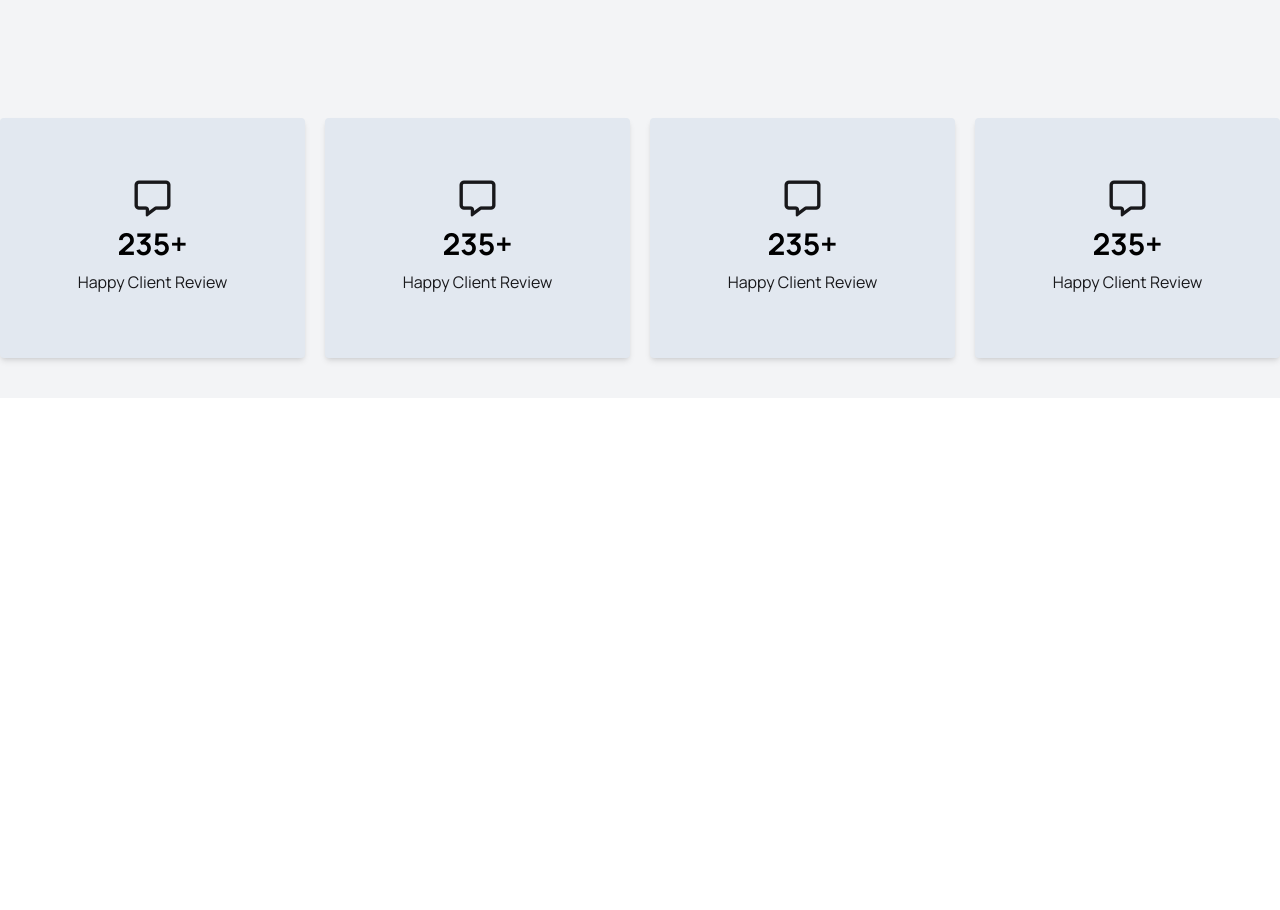
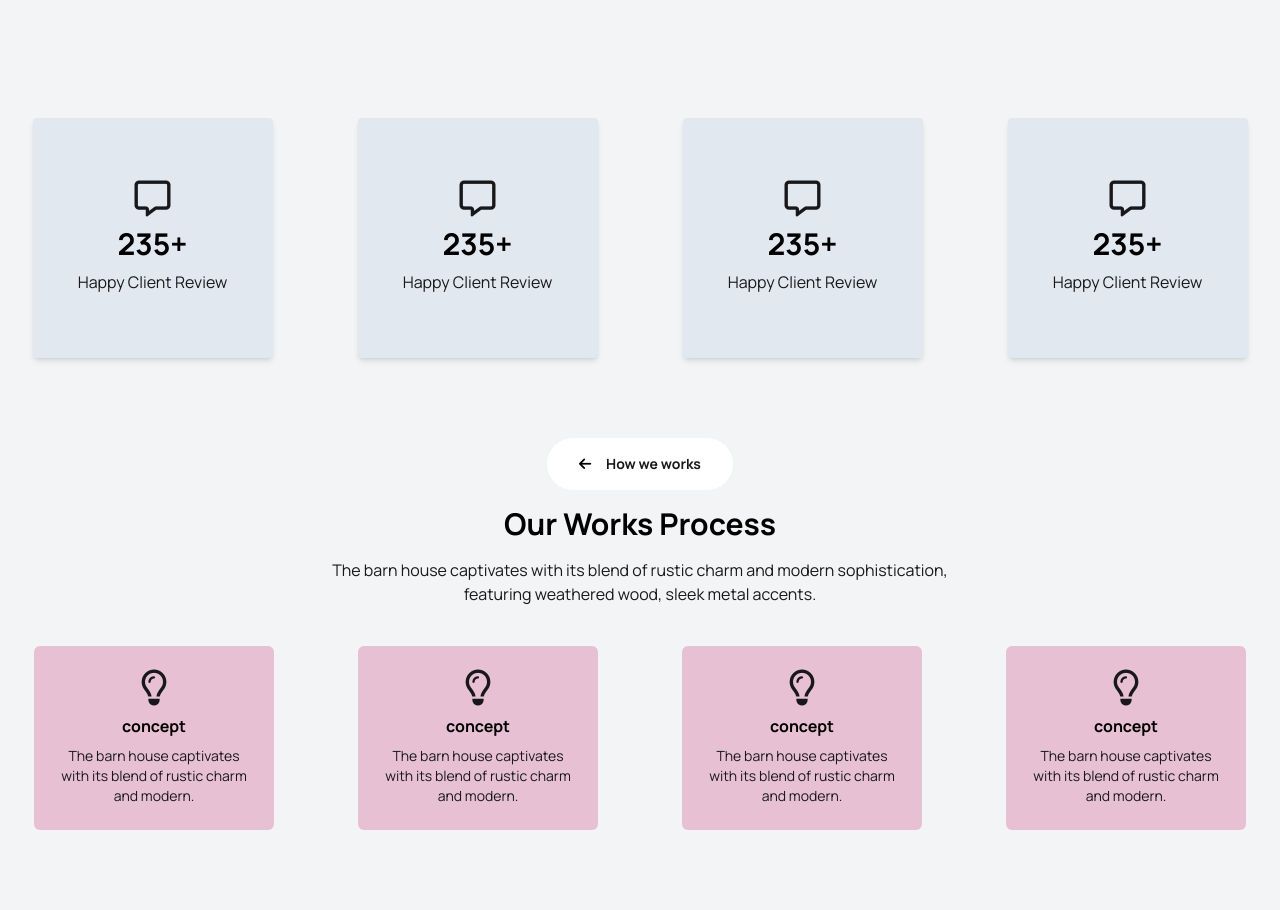
Before and after one commit to mohammadmostofa/tailwind-and-daisyUI-project-three, a plain HTML site: page index.html in a window 1280 px wide. Shown: the part 1611-2521 px from the top of the page. Before the commit the page ends 2009 px from the top, so only its background shows below. Drawn offline with nearby package versions, Linux system fonts and the light colour scheme.

Commit message:
added in  work box section done

```diff
--- a/index.html
+++ b/index.html
@@ -164,14 +164,18 @@
 
         <!-- About text content start-->
         <div>
-          <img class="-ml-8" src="images/Vector.png" alt="">
+          <div class="text-center sm:text-left md:text-left lg:text-left xl:text-left ">
+
+            <img class="-ml-8" src="images/Vector.png" alt="">
           <br>
-          <button class="py-4 px-6 bg-white rounded-full text-center text-sm font-bold"><a href="#"> <i class="fa-solid fa-arrow-left text-black mr-3 "></i> </a>About Us</button>
+          <button class="py-4 px-6  bg-white rounded-full text-center text-sm font-bold"><a href="#"> <i class="fa-solid fa-arrow-left text-black mr-3 "></i> </a>About Us</button>
           <br><br>
-          <h2 class="text-4xl sm:xl font-manrope font-bold ">We design thoughtful, <br> liveable spaces</h2>
+          <h2 class="text-4xl sm:xl s font-manrope font-bold ">We design thoughtful, <br> liveable spaces</h2>
           <br>
           <p>The barn house captivates with its blend of rustic charm and
             modern sophistication, featuring weathered wood, sleek metal accents.</p>
+
+          </div>
 
            <br>
           <!-- Commercial container -->
@@ -232,10 +236,10 @@
       <div class="container mx-auto">
 
         <!-- count container start -->
-     <div class="grid grid-cols-1 md:grid-cols-3  lg:grid-cols-4 justify-center items-center text-center  gap-5  ">
+     <div class="grid grid-cols-1 md:grid-cols-3  lg:grid-cols-4 justify-items-center text-center  gap-5  ">
 
     <!-- count-box-one -->
-     <div class=" flex flex-col justify-center items-center text-center bg-slate-200 h-60  shadow-md rounded-sm ">
+     <div class=" flex flex-col justify-center items-center text-center bg-slate-200 w-60 h-60  shadow-md rounded-sm ">
 
       <a href=""><i class="fa-regular fa-message text-4xl"></i></a>
       <h3 class="text-3xl text-black font-bold py-2">235+</h3>
@@ -243,7 +247,7 @@
 
      </div>
     <!-- count-box-two -->
-     <div class=" flex flex-col justify-center items-center text-center bg-slate-200  h-60 shadow-md rounded-sm ">
+     <div class=" flex flex-col justify-center items-center text-center bg-slate-200  w-60 h-60 shadow-md rounded-sm ">
 
       <a href=""><i class="fa-regular fa-message text-4xl"></i></a>
       <h3 class="text-3xl text-black font-bold py-2">235+</h3>
@@ -251,7 +255,7 @@
 
      </div>
     <!-- count-box-three-->
-     <div class=" flex flex-col justify-center items-center text-center bg-slate-200 h-60 shadow-md rounded-sm">
+     <div class=" flex flex-col justify-center items-center text-center bg-slate-200 w-60 h-60 shadow-md rounded-sm">
 
       <a href=""><i class="fa-regular fa-message text-4xl"></i></a>
       <h3 class="text-3xl text-black font-bold py-2">235+</h3>
@@ -259,7 +263,7 @@
 
      </div>
     <!-- count-box-four -->
-     <div class=" flex flex-col justify-center items-center text-center bg-slate-200   h-60 shadow-md rounded-sm">
+     <div class=" flex flex-col justify-center items-center text-center bg-slate-200 w-60  h-60 shadow-md rounded-sm">
 
       <a href=""><i class="fa-regular fa-message text-4xl"></i></a>
       <h3 class="text-3xl text-black font-bold py-2">235+</h3>
@@ -273,9 +277,63 @@
       </div>
 
     </section>
-  <!-- count box section end -->
+      <!-- count box section end -->
 
+      <!-- work box section start -->
+      <section class="bg-gray-100 py-10">
 
+        <div class="container mx-auto ">
+
+          <div class="text-center space-y-4">
+
+              <button class="py-4 px-8  bg-white rounded-full text-center text-sm font-bold"><a href="#"> <i class="fa-solid fa-arrow-left text-black mr-3 "></i> </a>How we works</button>
+
+              <h3 class="font-bold text-3xl text-black">Our Works Process</h3>
+              <p class="">The barn house captivates with its blend of rustic charm and modern sophistication, <br> featuring weathered wood, sleek metal accents.</p>
+
+          </div>
+
+          <div class="grid grid-cols-1  md:grid-cols-3 lg:grid-cols-4 gap-4 justify-items-center py-10">
+
+           <!-- work box-one -->
+           <div class="flex flex-col justify-center items-center text-center w-60 p-6  bg-[#E7C1D3] rounded-md">
+            <i class="fa-regular fa-lightbulb text-4xl "></i>
+            <h4 class="text-black font-bold tex-2xl py-2">concept</h4>
+
+            <p class="text-sm ">The barn house captivates with its blend of rustic charm and modern.</p>
+
+           </div>
+           <!-- work box-two -->
+           <div class="flex flex-col justify-center items-center text-center w-60 p-6  bg-[#E7C1D3] rounded-md">
+            <i class="fa-regular fa-lightbulb text-4xl "></i>
+            <h4 class="text-black font-bold tex-2xl py-2">concept</h4>
+
+            <p class="text-sm ">The barn house captivates with its blend of rustic charm and modern.</p>
+
+           </div>
+           <!-- work box-three-->
+           <div class="flex flex-col justify-center items-center text-center w-60 p-6  bg-[#E7C1D3] rounded-md">
+            <i class="fa-regular fa-lightbulb text-4xl "></i>
+            <h4 class="text-black font-bold tex-2xl py-2">concept</h4>
+
+            <p class="text-sm ">The barn house captivates with its blend of rustic charm and modern.</p>
+
+           </div>
+           <!-- work box-four-->
+           <div class="flex flex-col justify-center items-center text-center w-60 p-6  bg-[#E7C1D3] rounded-md">
+            <i class="fa-regular fa-lightbulb text-4xl "></i>
+            <h4 class="text-black font-bold tex-2xl py-2">concept</h4>
+
+            <p class="text-sm ">The barn house captivates with its blend of rustic charm and modern.</p>
+
+           </div>
+
+        </div>
+
+        </div>
+
+      </section>
+      <!-- work box section start -->
 
   </main>
 
```
